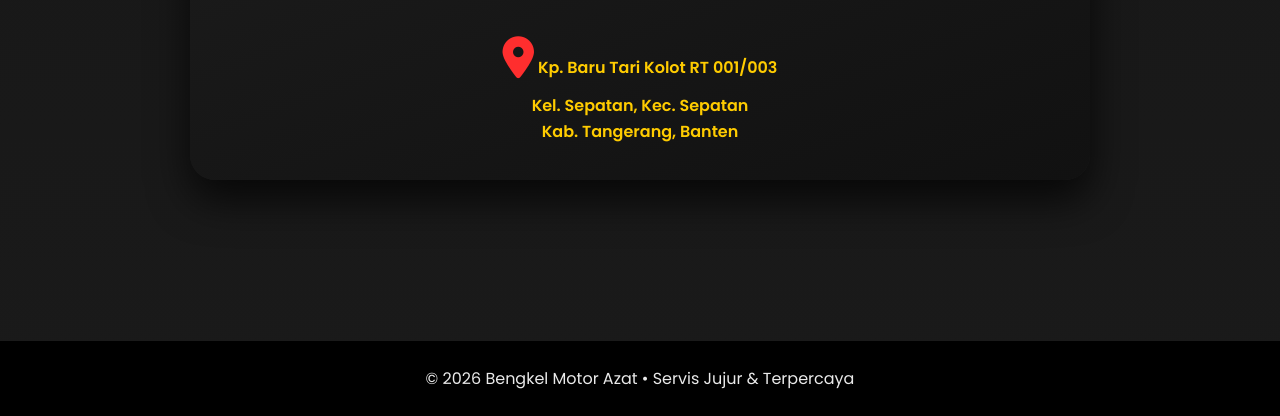
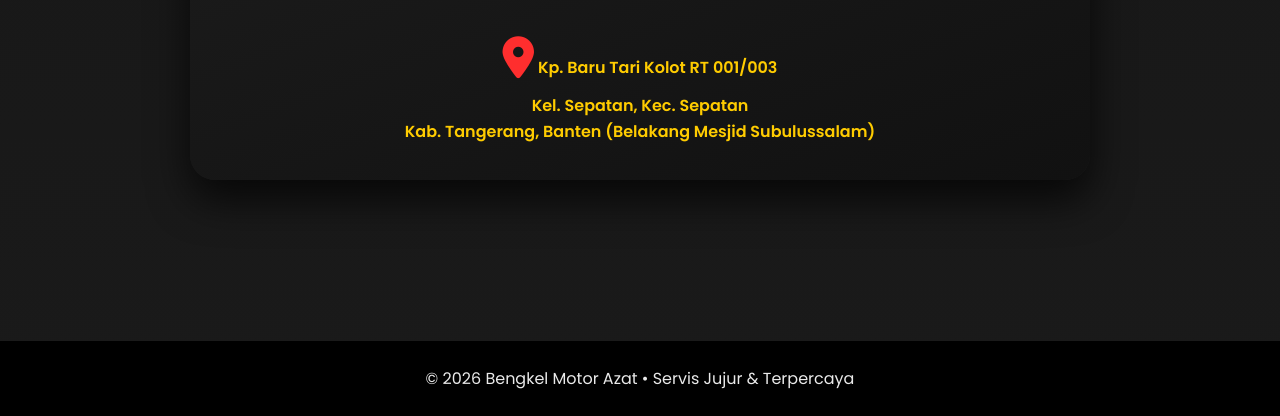
Before and after one commit to muhamadfarhannabawi/bengkel_azat, a plain HTML site: page index.html in a window 1280 px wide. Shown: the part 3013-3429 px from the top of the page. Drawn offline with Linux system fonts and the light colour scheme.

Commit message:
tambah lokasi

```diff
--- a/index.html
+++ b/index.html
@@ -124,7 +124,7 @@
   <i class="fa-solid fa-location-dot"></i>
   Kp. Baru Tari Kolot RT 001/003<br>
   Kel. Sepatan, Kec. Sepatan<br>
-  Kab. Tangerang, Banten
+  Kab. Tangerang, Banten (Belakang Mesjid Subulussalam)
 </a>
 
       </p>
```
